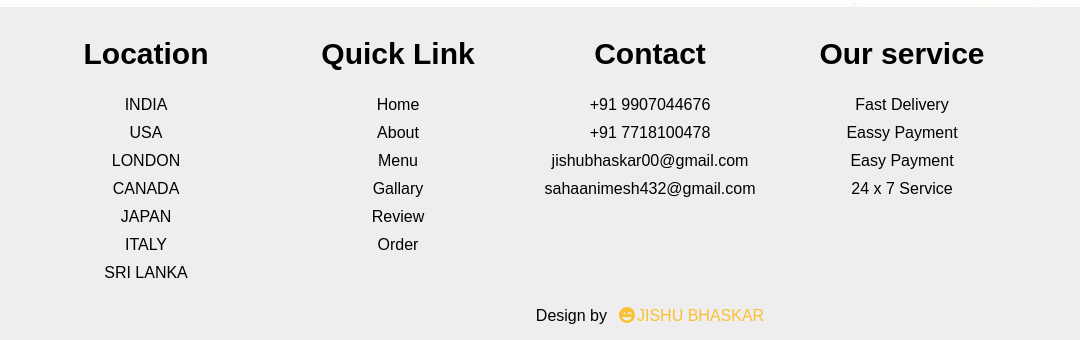
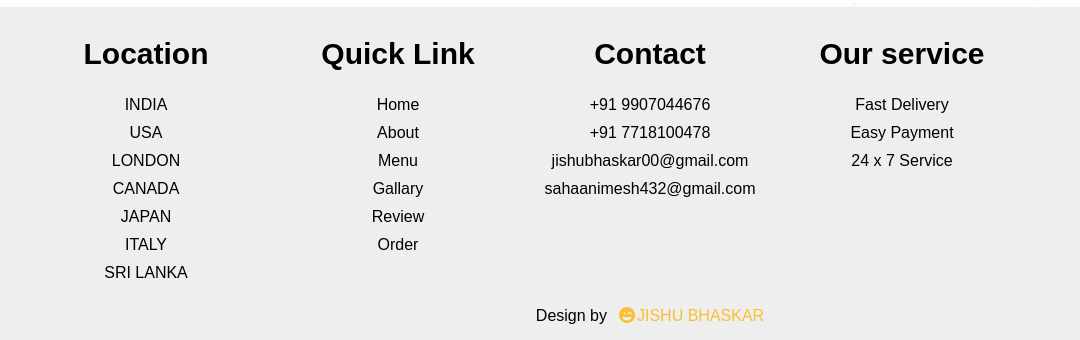
Before and after one commit to jishubhaskar00-afk/Restaurant-website, a plain HTML site: page index.html in a window 1280 px wide. Shown: the part 8211-8551 px from the top of the page, 0-1080 px from the left. Drawn offline with Linux system fonts and the light colour scheme.

Commit message:
Update index.html

```diff
--- a/index.html
+++ b/index.html
@@ -993,7 +993,6 @@
             <div class="footer_tag">
                 <h2>Our service</h2>
                 <p>Fast Delivery</p>
-                <p>Eassy Payment</p>
                 <p>Easy Payment</p>
                 <p>24 x 7 Service</p>
             </div>
```
